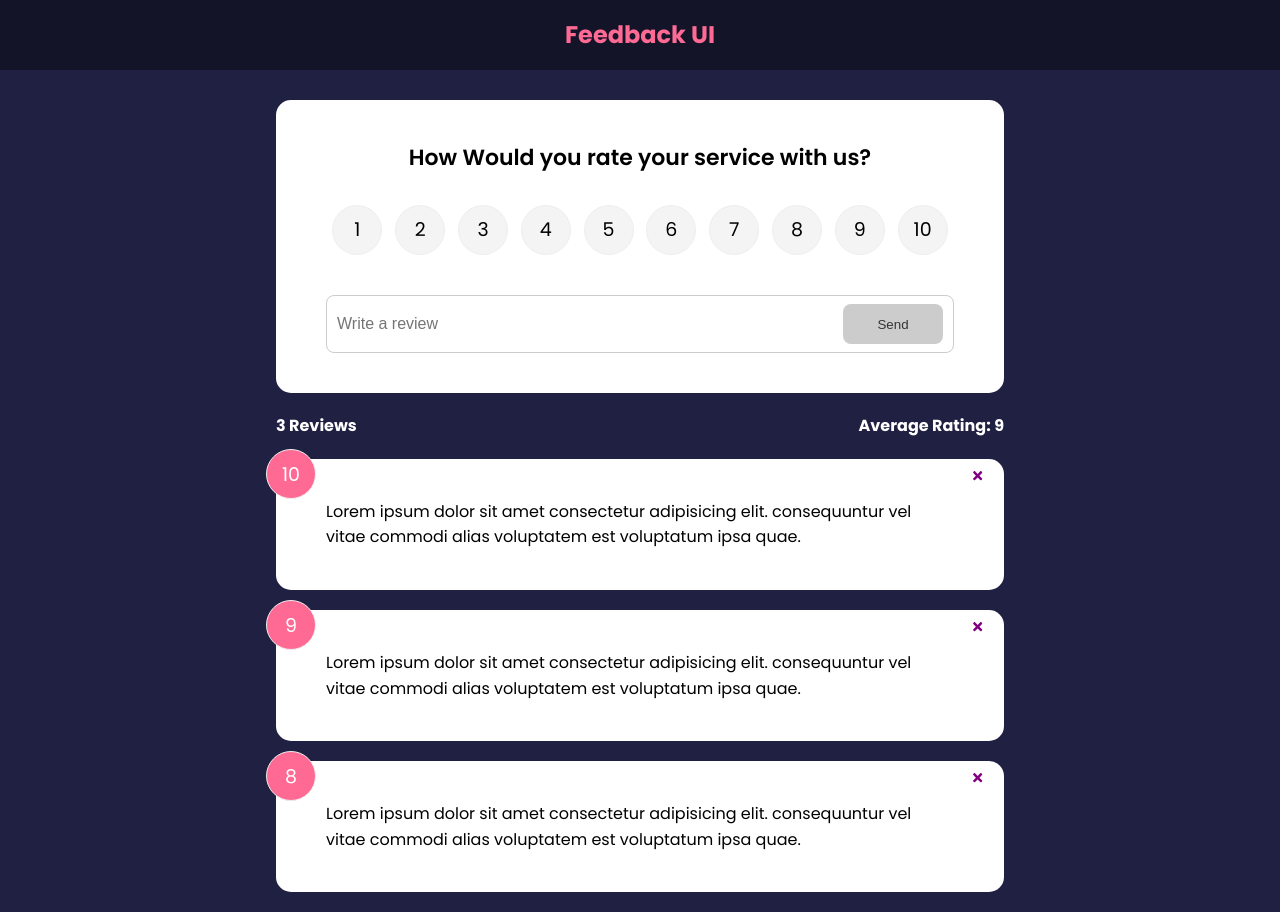
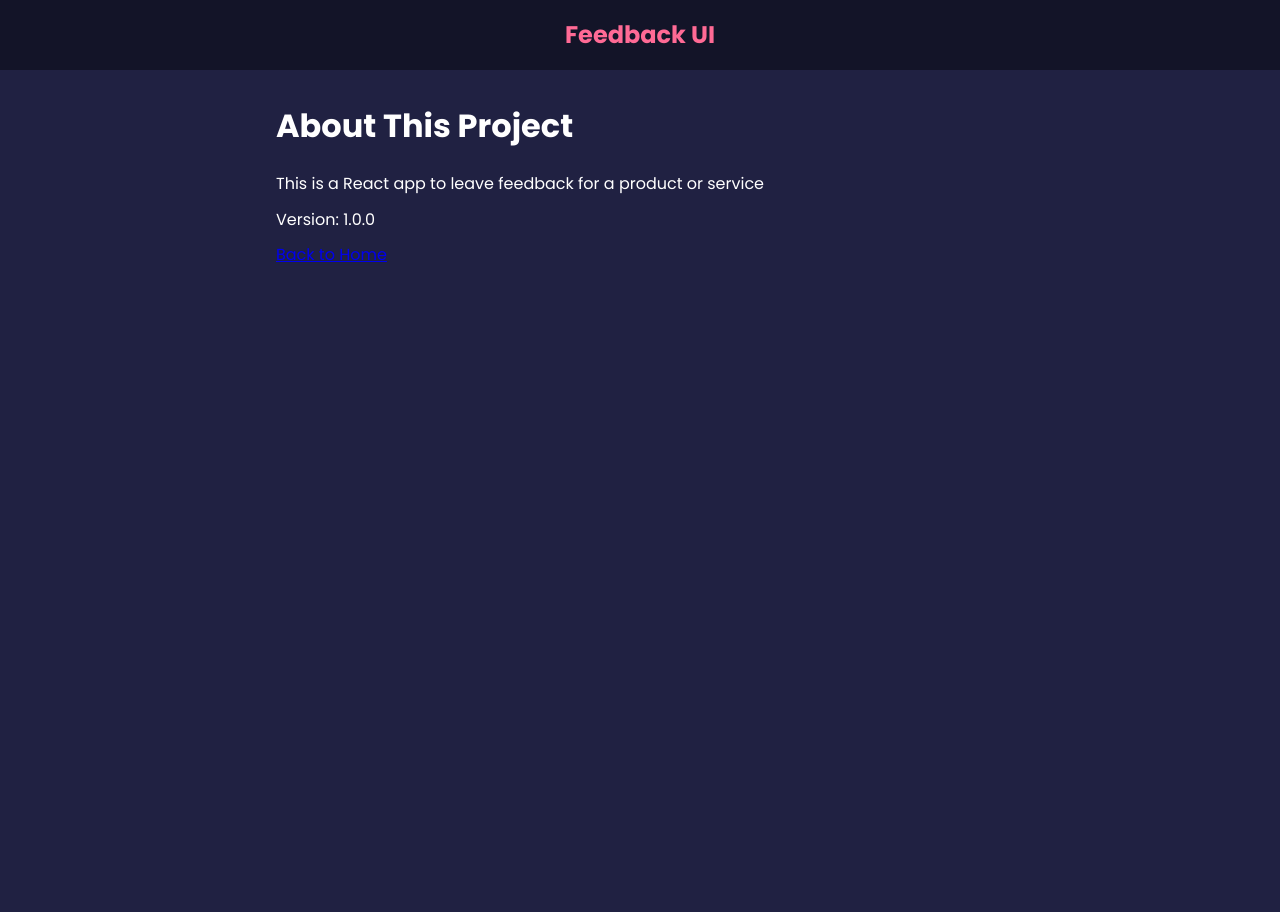
Before and after one commit to DaniilBaida/Feedback-App, a React (Create React App) app: page /about in a window 1280 px wide. After the commit the page ends 800 px from the top, so only its background shows below. Built offline with nearby package versions, Linux system fonts and the light colour scheme.

Commit message:
Creating Routes

```diff
--- a/package.json
+++ b/package.json
@@ -10,6 +10,7 @@
     "react": "^18.0.0",
     "react-dom": "^18.0.0",
     "react-icons": "^4.3.1",
+    "react-router-dom": "^6.3.0",
     "react-scripts": "5.0.0",
     "uuid": "^8.3.2",
     "web-vitals": "^2.1.4"
--- a/src/App.js
+++ b/src/App.js
@@ -1,10 +1,12 @@
 import { v4 as uuidv4 } from "uuid";
+import { BrowserRouter as Router, Route, Routes } from "react-router-dom";
 import { useState } from "react";
 import Header from "./components/Header";
 import FeedbackList from "./components/FeedbackList";
 import FeedbackData from "./data/FeedbackData";
 import FeedbackStats from "./components/FeedbackStats";
 import FeedbackForm from "./components/FeedbackForm";
+import AboutPage from "./pages/AboutPage";
 
 function App() {
   const [feedback, setFeedback] = useState(FeedbackData);
@@ -21,17 +23,29 @@
   };
 
   return (
-    <>
+    <Router>
       <Header />
       <div className="container">
-        <FeedbackForm handleAdd={addFeedback}></FeedbackForm>
-        <FeedbackStats feedback={feedback}></FeedbackStats>
-        <FeedbackList
-          feedback={feedback}
-          handleDelete={deleteFeedback}
-        ></FeedbackList>
+        <Routes>
+          <Route
+            exact
+            path="/"
+            element={
+              <>
+                <FeedbackForm handleAdd={addFeedback} />
+                <FeedbackStats feedback={feedback} />
+                <FeedbackList
+                  feedback={feedback}
+                  handleDelete={deleteFeedback}
+                />
+              </>
+            }
+          ></Route>
+
+          <Route path="/about" element={<AboutPage />} />
+        </Routes>
       </div>
-    </>
+    </Router>
   );
 }
 
--- a/src/components/FeedbackList.jsx
+++ b/src/components/FeedbackList.jsx
@@ -20,7 +20,7 @@
               key={item.id}
               item={item}
               handleDelete={handleDelete}
-            ></FeedbackItem>
+            />
           </motion.div>
         ))}
       </AnimatePresence>
--- /dev/null
+++ b/src/pages/AboutPage.jsx
@@ -0,0 +1,17 @@
+import Card from "../components/shared/Card";
+
+function AboutPage(props) {
+  return (
+    <div className="about">
+      <h1>About This Project</h1>
+      <p>This is a React app to leave feedback for a product or service</p>
+      <p>Version: 1.0.0</p>
+
+      <p>
+        <a href="/">Back to Home</a>
+      </p>
+    </div>
+  );
+}
+
+export default AboutPage;
```
Also changed, not shown: 1 other file (tests, documents, lock files or other folders).
